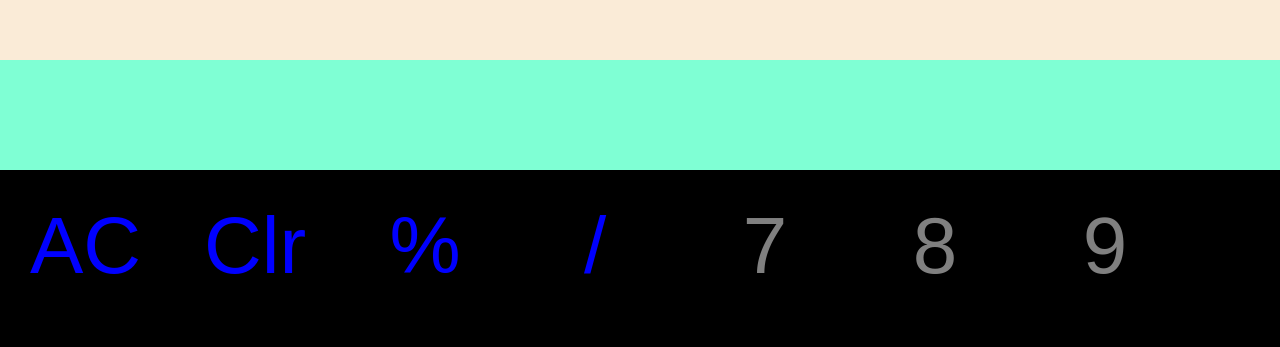
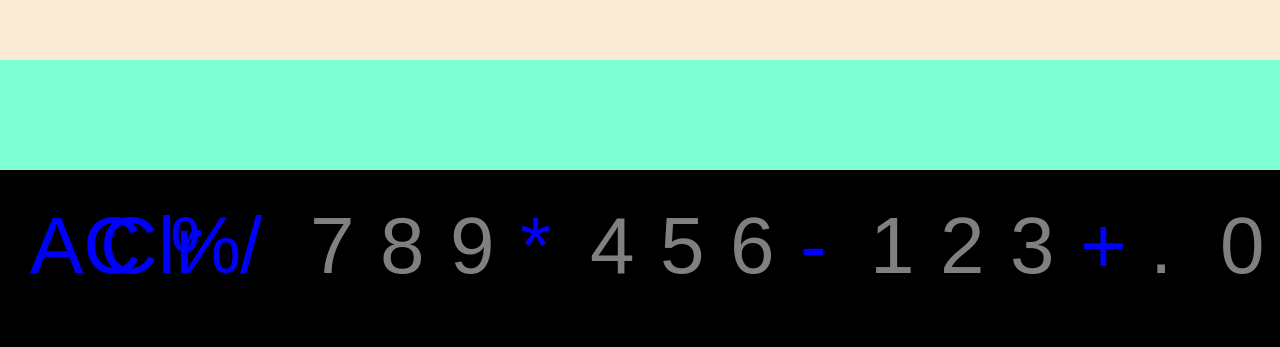
Before and after one commit to Dpkraj1806/dj-calculator, a plain HTML site: page index.html in a window 1280 px wide. Shown: the part 605-952 px from the top of the page. Drawn offline with Linux system fonts and the light colour scheme.

Commit message:
button sizes

```diff
--- a/index.html
+++ b/index.html
@@ -57,7 +57,7 @@
 
       }
       button{
-        width: 110px;
+        width: 10px;
     margin: 30px;
     border: none;
     background: transparent;
```
